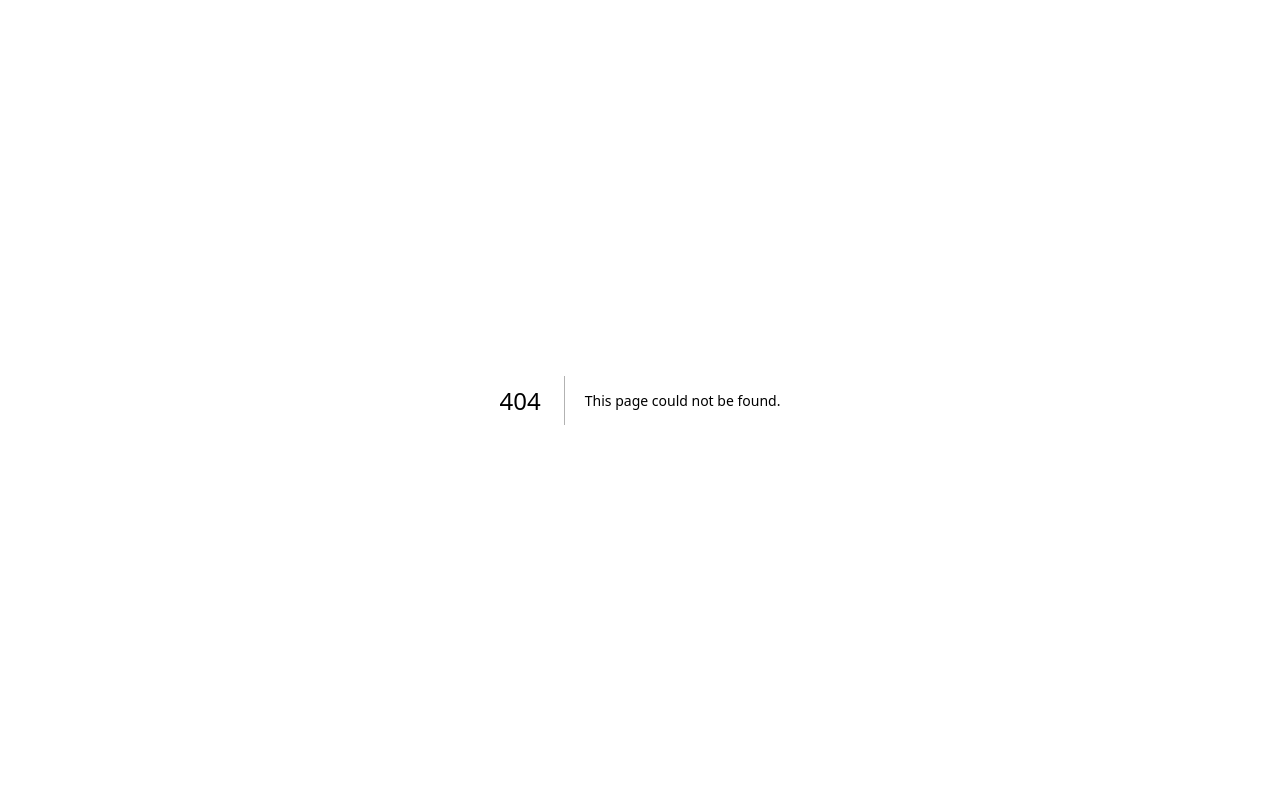
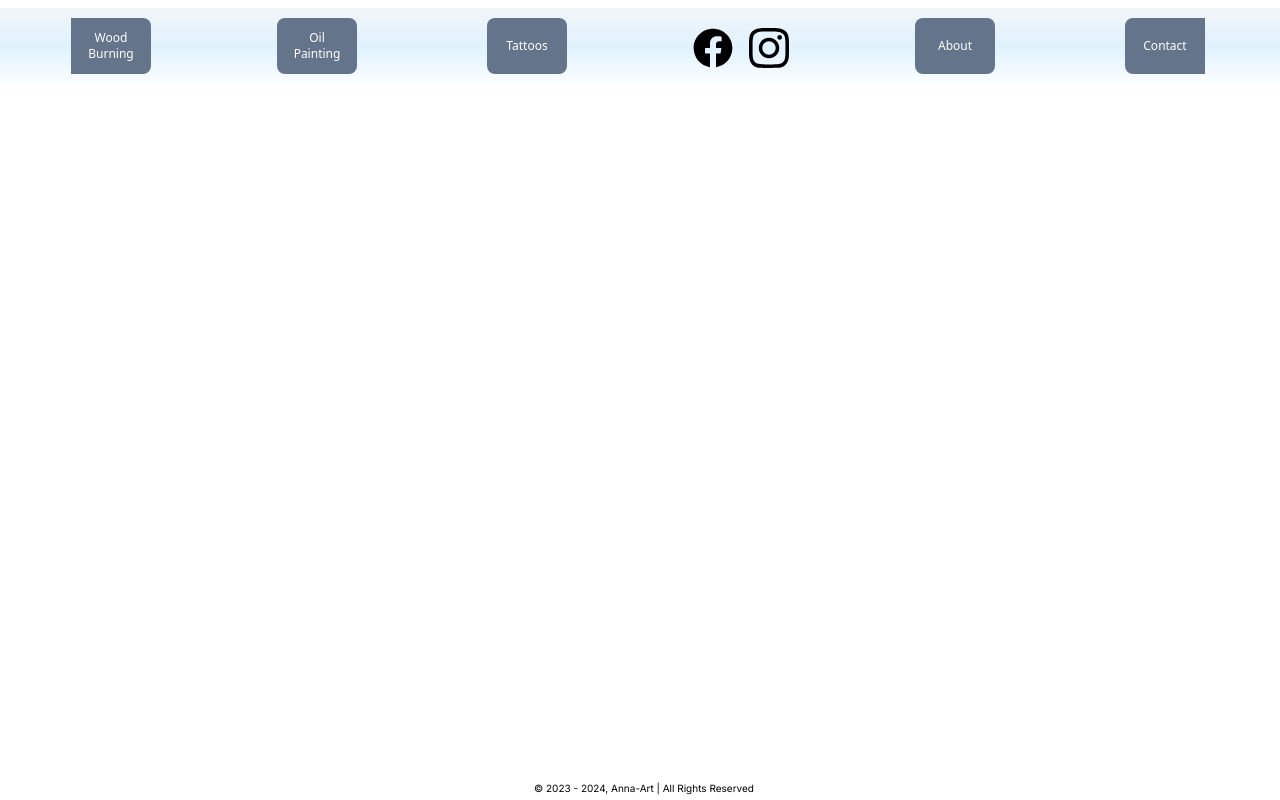
Before and after one commit to dannynow6/anna-art-portfolio-app, a Next.js app: page /contact in a window 1280 px wide. Before the commit this address had no page. Built offline with nearby package versions, Linux system fonts and the light colour scheme.

Commit message:
created contact page and commission component

```diff
--- /dev/null
+++ b/app/contact/page.js
@@ -0,0 +1,15 @@
+// Page for Contacting Anna - requesting Commission
+import React from 'react'
+import BtnSection from '@/components/Home/BtnSection'
+import Footer from '@/components/Home/Footer'
+
+const page = () => {
+  return (
+    <>
+      <BtnSection />
+      <Footer />
+    </>
+  )
+}
+
+export default page
--- /dev/null
+++ b/components/Contact/Commission.jsx
@@ -0,0 +1 @@
+import React from 'react';
--- a/components/Home/BtnSection.jsx
+++ b/components/Home/BtnSection.jsx
@@ -6,10 +6,10 @@ import { FaFacebook } from 'react-icons/fa'
 const BtnSection = () => {
   return (
     <div className='flex flex-row justify-around rounded my-2 font-sans text-xs bg-gradient-to-b from-slate-100 via-sky-100 to-white p-2.5'>
-      <button className='box-border h-14 w-20 rounded-r-lg bg-slate-500 hover:bg-amber-800 hover:font-bold text-white'>
+      <button className='box-border h-14 p-2 w-20 rounded-r-lg bg-slate-500 hover:bg-amber-800 hover:font-bold text-white'>
         Wood Burning
       </button>
-      <button className='box-border h-14 w-20 p-1 rounded-lg mx-1 bg-slate-500 hover:bg-cyan-800 hover:font-bold text-white'>
+      <button className='box-border h-14 w-20 p-2 rounded-lg mx-1 bg-slate-500 hover:bg-cyan-800 hover:font-bold text-white'>
         Oil Painting
       </button>
       <button className='box-border h-14 w-20 px-2 py-2 rounded-lg mx-1 bg-slate-500 hover:bg-slate-900 hover:font-bold text-white'>
@@ -35,7 +35,7 @@ const BtnSection = () => {
         <Link href='/about'>About</Link>
       </button>
       <button className='box-border h-14 w-20 px-2 py-2 mx-1 rounded-l-lg bg-slate-500 hover:bg-slate-800 hover:font-bold text-white'>
-        Contact
+        <Link href='/contact'>Contact</Link>
       </button>
     </div>
   )
```
